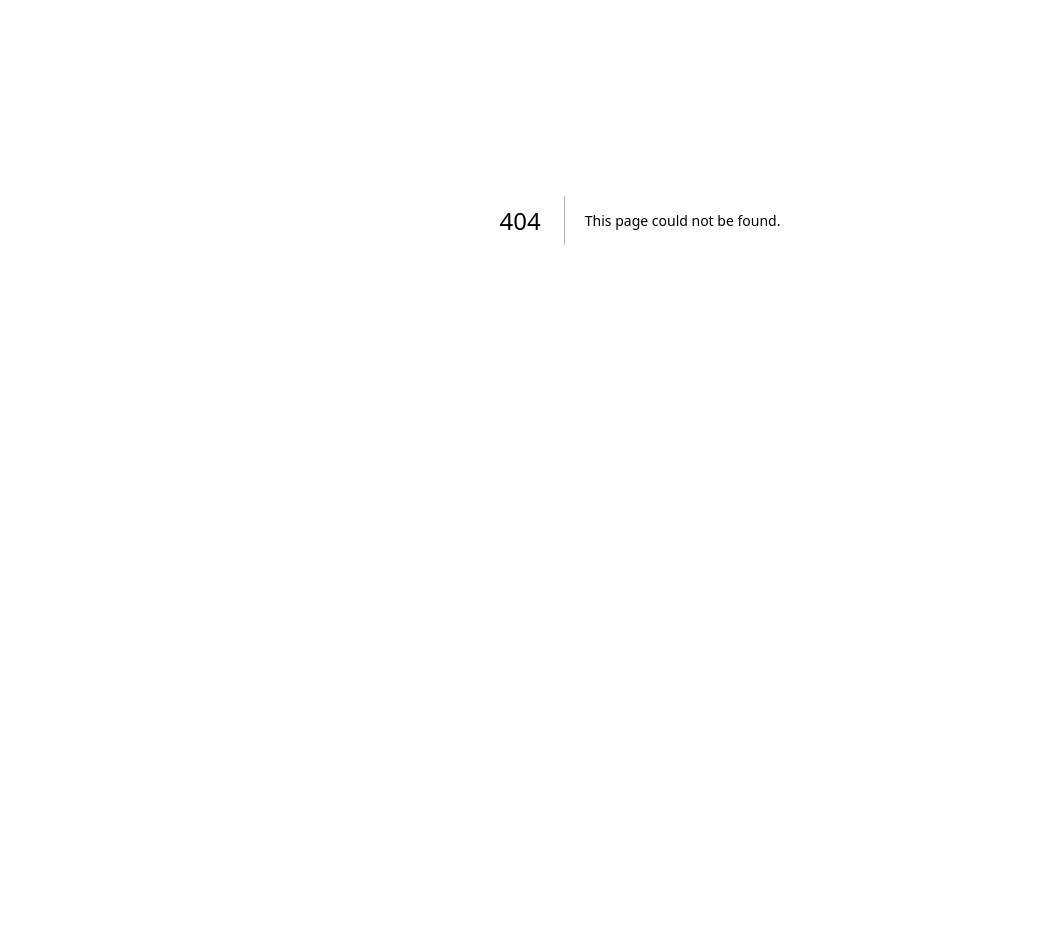
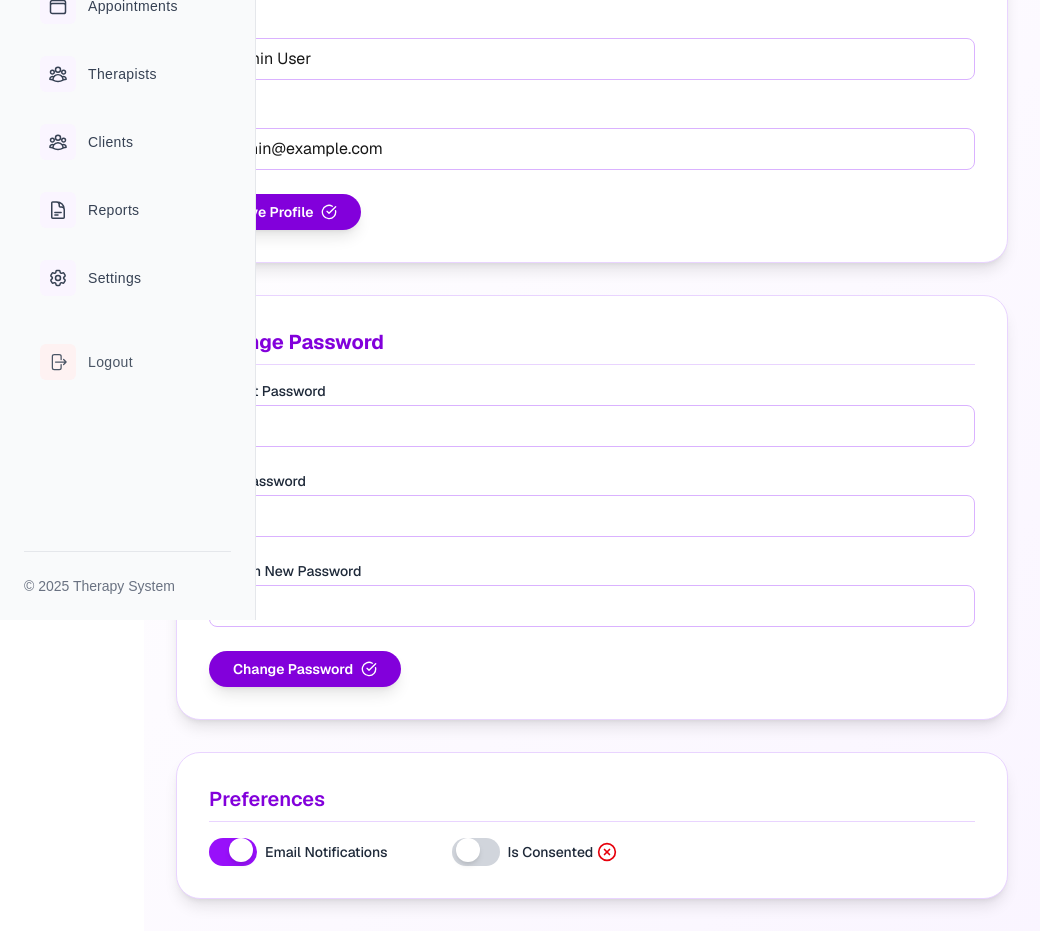
Before and after one commit to NathanKhonyongwa/AppointmentBooking, a Next.js app in the folder appointment/: page /Admin/Settings in a window 1280 px wide. Before the commit this address had no page. Shown: the part 180-1111 px from the top of the page, without its empty margins (0-1053 px from the left). Before the commit the page ends 800 px from the top, so only its background shows below. Built offline with nearby package versions, Linux system fonts and the light colour scheme.

Commit message:
Admin Update
Settings page

```diff
--- /dev/null
+++ b/appointment/src/app/Admin/Settings/page.js
@@ -0,0 +1,220 @@
+'use client';
+
+import { useState } from 'react';
+import Navbar from '../Navbar/page';
+import { CheckCircle, XCircle } from 'lucide-react';
+
+export default function AdminSettings() {
+  const [profile, setProfile] = useState({
+    name: 'Admin User',
+    email: 'admin@example.com',
+  });
+
+  const [passwordData, setPasswordData] = useState({
+    oldPassword: '',
+    newPassword: '',
+    confirmPassword: '',
+  });
+
+  const [emailNotifications, setEmailNotifications] = useState(true);
+  const [isConsented, setIsConsented] = useState(false);
+
+  const handleProfileChange = (e) => {
+    setProfile({ ...profile, [e.target.name]: e.target.value });
+  };
+
+  const handlePasswordChange = (e) => {
+    setPasswordData({ ...passwordData, [e.target.name]: e.target.value });
+  };
+
+  const handleSaveProfile = (e) => {
+    e.preventDefault();
+    alert('Profile saved!');
+  };
+
+  const handleSavePassword = (e) => {
+    e.preventDefault();
+    if (passwordData.newPassword !== passwordData.confirmPassword) {
+      alert('New passwords do not match!');
+      return;
+    }
+    alert('Password changed!');
+    setPasswordData({ oldPassword: '', newPassword: '', confirmPassword: '' });
+  };
+
+  const handleToggleNotifications = () => {
+    setEmailNotifications((prev) => !prev);
+  };
+
+  const handleToggleConsented = () => {
+    setIsConsented((prev) => !prev);
+  };
+
+  return (
+    <>
+      <Navbar />
+      <main className="min-h-screen bg-gradient-to-br from-white to-purple-50 p-8 mr-60 max-w-4xl mx-auto font-sans">
+        <h1 className="text-3xl font-bold text-purple-800 mb-10 text-center tracking-wide">
+          Admin Settings
+        </h1>
+
+        {/* Profile Section */}
+        <section className="bg-white rounded-3xl shadow-lg p-8 mb-8 border border-purple-200">
+          <h2 className="text-xl font-bold text-purple-700 mb-4 border-b border-purple-200 pb-2">
+            Profile Information
+          </h2>
+          <form onSubmit={handleSaveProfile} className="space-y-6">
+            <div>
+              <label className="block mb-1 font-medium text-gray-800 text-sm" htmlFor="name">
+                Name
+              </label>
+              <input
+                id="name"
+                name="name"
+                value={profile.name}
+                onChange={handleProfileChange}
+                className="w-full border border-purple-300 rounded-lg px-4 py-2 text-base focus:outline-none focus:ring-2 focus:ring-purple-500"
+                required
+              />
+            </div>
+
+            <div>
+              <label className="block mb-1 font-medium text-gray-800 text-sm" htmlFor="email">
+                Email
+              </label>
+              <input
+                id="email"
+                name="email"
+                type="email"
+                value={profile.email}
+                onChange={handleProfileChange}
+                className="w-full border border-purple-300 rounded-lg px-4 py-2 text-base focus:outline-none focus:ring-2 focus:ring-purple-500"
+                required
+              />
+            </div>
+
+            <button
+              type="submit"
+              className="bg-purple-700 hover:bg-purple-800 text-white font-semibold px-6 py-2 rounded-full shadow-lg transition-transform active:scale-95 flex items-center justify-center gap-2 text-sm"
+            >
+              Save Profile
+              <CheckCircle className="w-4 h-4" />
+            </button>
+          </form>
+        </section>
+
+        {/* Password Section */}
+        <section className="bg-white rounded-3xl shadow-lg p-8 mb-8 border border-purple-200">
+          <h2 className="text-xl font-bold text-purple-700 mb-4 border-b border-purple-200 pb-2">
+            Change Password
+          </h2>
+          <form onSubmit={handleSavePassword} className="space-y-6">
+            <div>
+              <label className="block mb-1 font-medium text-gray-800 text-sm" htmlFor="oldPassword">
+                Current Password
+              </label>
+              <input
+                id="oldPassword"
+                name="oldPassword"
+                type="password"
+                value={passwordData.oldPassword}
+                onChange={handlePasswordChange}
+                className="w-full border border-purple-300 rounded-lg px-4 py-2 text-base focus:outline-none focus:ring-2 focus:ring-purple-500"
+                required
+                autoComplete="current-password"
+              />
+            </div>
+
+            <div>
+              <label className="block mb-1 font-medium text-gray-800 text-sm" htmlFor="newPassword">
+                New Password
+              </label>
+              <input
+                id="newPassword"
+                name="newPassword"
+                type="password"
+                value={passwordData.newPassword}
+                onChange={handlePasswordChange}
+                className="w-full border border-purple-300 rounded-lg px-4 py-2 text-base focus:outline-none focus:ring-2 focus:ring-purple-500"
+                required
+                autoComplete="new-password"
+              />
+            </div>
+
+            <div>
+              <label className="block mb-1 font-medium text-gray-800 text-sm" htmlFor="confirmPassword">
+                Confirm New Password
+              </label>
+              <input
+                id="confirmPassword"
+                name="confirmPassword"
+                type="password"
+                value={passwordData.confirmPassword}
+                onChange={handlePasswordChange}
+                className="w-full border border-purple-300 rounded-lg px-4 py-2 text-base focus:outline-none focus:ring-2 focus:ring-purple-500"
+                required
+                autoComplete="new-password"
+              />
+            </div>
+
+            <button
+              type="submit"
+              className="bg-purple-700 hover:bg-purple-800 text-white font-semibold px-6 py-2 rounded-full shadow-lg transition-transform active:scale-95 flex items-center justify-center gap-2 text-sm"
+            >
+              Change Password
+              <CheckCircle className="w-4 h-4" />
+            </button>
+          </form>
+        </section>
+
+        {/* Notification & Consent Section */}
+        <section className="bg-white rounded-3xl shadow-lg p-8 border border-purple-200">
+          <h2 className="text-xl font-semibold text-purple-700 mb-4 border-b border-purple-200 pb-2">
+            Preferences
+          </h2>
+
+          <div className="flex flex-col md:flex-row gap-8 md:gap-16">
+            {/* Email Notifications */}
+            <ToggleSwitch
+              label="Email Notifications"
+              enabled={emailNotifications}
+              onToggle={handleToggleNotifications}
+              textClass="text-sm"
+            />
+
+            {/* Is Consented */}
+            <ToggleSwitch
+              label="Is Consented"
+              enabled={isConsented}
+              onToggle={handleToggleConsented}
+              trueIcon={<CheckCircle className="w-5 h-5 text-green-600" />}
+              falseIcon={<XCircle className="w-5 h-5 text-red-600" />}
+              textClass="text-sm"
+            />
+          </div>
+        </section>
+      </main>
+    </>
+  );
+}
+
+function ToggleSwitch({ label, enabled, onToggle, trueIcon = null, falseIcon = null, textClass = '' }) {
+  return (
+    <div className="flex items-center space-x-2 cursor-pointer select-none" onClick={onToggle}>
+      <div
+        className={`relative inline-flex h-7 w-12 rounded-full transition-colors duration-300 ${
+          enabled ? 'bg-purple-600' : 'bg-gray-300'
+        }`}
+      >
+        <span
+          className={`inline-block h-6 w-6 transform rounded-full bg-white shadow-md ring-0 transition duration-300 ease-in-out ${
+            enabled ? 'translate-x-5' : 'translate-x-1'
+          }`}
+        />
+      </div>
+      <span className={`font-medium text-gray-800 flex items-center gap-1 ${textClass}`}>
+        {label} {enabled ? trueIcon : falseIcon}
+      </span>
+    </div>
+  );
+}
```
